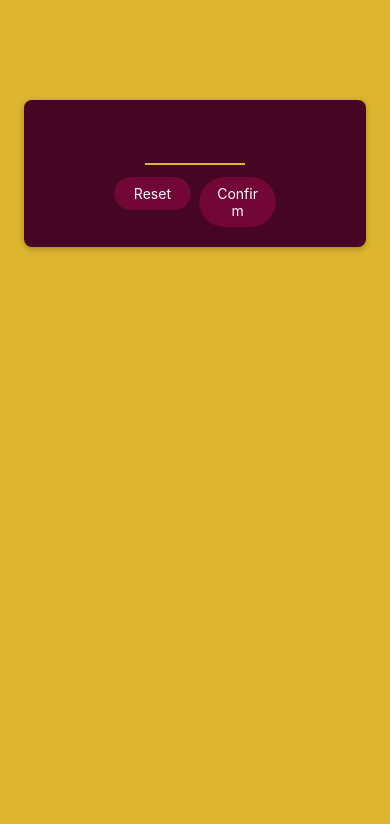
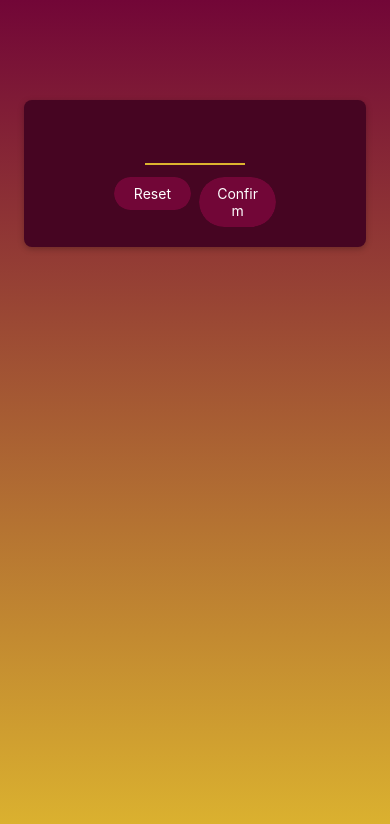
Before and after one commit to jaeryo2357/ReactNative_Guess_my_number, a React Native app: screen / in a window 390 px wide. Shown: the top 824 px of the page. Built offline with nearby package versions, Linux system fonts and the light colour scheme.

Commit message:
expo gradient 적용

```diff
--- a/App.js
+++ b/App.js
@@ -1,17 +1,17 @@
 import { StyleSheet, View } from 'react-native';
 import StartGameScreen from './screens/StartGameScreen';
+import { LinearGradient } from 'expo-linear-gradient';
 
 export default function App() {
   return (
-    <View style={styles.rootScreen}>
+    <LinearGradient colors={["#720637", '#ddb52f', ]} style={styles.rootScreen}>
      <StartGameScreen />
-    </View>
+    </LinearGradient>
   );
 }
 
 const styles = StyleSheet.create({
   rootScreen: {
     flex: 1,
-    backgroundColor: '#ddb52f'
   }
 });
--- a/package.json
+++ b/package.json
@@ -12,7 +12,8 @@
     "expo": "~54.0.23",
     "expo-status-bar": "~3.0.8",
     "react": "19.1.0",
-    "react-native": "0.81.5"
+    "react-native": "0.81.5",
+    "expo-linear-gradient": "~15.0.7"
   },
   "private": true
 }
```
Also changed, not shown: 1 other file (tests, documents, lock files or other folders).
